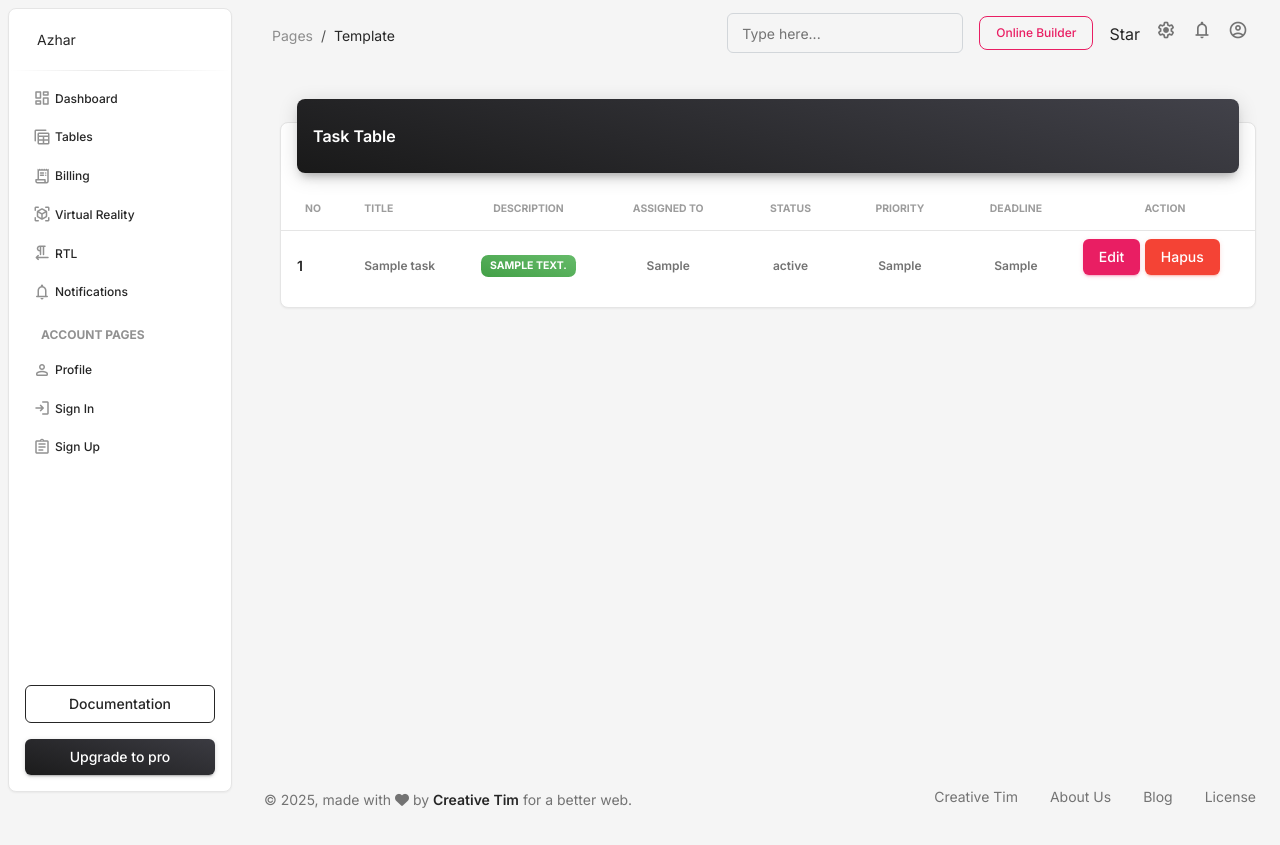
After one commit to ahay0123/task_management, a PHP site: page /task.php in a window 1280 px wide. The commit adds this page. Run offline with PHP 8.4, Linux system fonts and the light colour scheme; tables that the repository leaves empty or names only in its code hold one stand-in row (values such as "Sample post"); some libraries are stand-ins or nearby versions.

Commit message:
menambahkan halaman tasks dan fitur menampilkan data tasks

```diff
--- /dev/null
+++ b/function.php
@@ -0,0 +1,15 @@
+<?php
+// panggil file koneksi.php
+require_once('koneksi.php');
+
+// membuat query ke / dari database
+function query($query) {
+    global $koneksi;
+    $result = mysqli_query($koneksi, $query);
+    $rows = [];
+    while ($row = mysqli_fetch_assoc($result)) {
+        $rows[] = $row;
+    }
+    return $rows;
+}
+?>
--- /dev/null
+++ b/koneksi.php
@@ -0,0 +1,8 @@
+<?php
+define('HOST_NAME','localhost');
+define('USER_NAME','root');
+define('PASSWORD','');
+define('DB_NAME','task_management');
+
+$koneksi = mysqli_connect(HOST_NAME,USER_NAME,PASSWORD,DB_NAME);
+?>
--- /dev/null
+++ b/task.php
@@ -0,0 +1,102 @@
+<?php
+require_once('function.php');
+include_once('template/header.php');
+?>
+
+<div class="container-fluid py-4">
+    <div class="row min-vh-80 h-100">
+        <div class="col-12">
+            <div class="ms-3">
+                <!-- <h3 class="mb-0 h4 font-weight-bolder">Task</h3> -->
+                <!-- <p class="mb-4">
+                    Check the sales, value and bounce rate by country.
+                </p> -->
+                <div class="container-fluid py-2">
+                    <div class="row">
+                        <div class="col-12">
+                            <div class="card my-4">
+                                <div class="card-header p-0 position-relative mt-n4 mx-3 z-index-2">
+                                    <div class="bg-gradient-dark shadow-dark border-radius-lg pt-4 pb-3">
+                                        <h6 class="text-white text-capitalize ps-3">Task table</h6>
+                                    </div>
+                                </div>
+                                <div class="card-body px-0 pb-2">
+                                    <div class="table-responsive p-0">
+                                        <table class="table align-items-center mb-0">
+                                            <thead>
+                                                <tr>
+                                                    <th class="text-uppercase text-secondary text-xxs font-weight-bolder opacity-7">No</th>
+                                                    <th class="text-uppercase text-secondary text-xxs font-weight-bolder opacity-7 ps-2">Title</th>
+                                                    <th class="text-center text-uppercase text-secondary text-xxs font-weight-bolder opacity-7">Description</th>
+                                                    <th class="text-center text-uppercase text-secondary text-xxs font-weight-bolder opacity-7">Assigned to</th>
+                                                    <th class="text-center text-uppercase text-secondary text-xxs font-weight-bolder opacity-7">Status</th>
+                                                    <th class="text-center text-uppercase text-secondary text-xxs font-weight-bolder opacity-7">Priority</th>
+                                                    <th class="text-center text-uppercase text-secondary text-xxs font-weight-bolder opacity-7">deadline</th>
+                                                    <th class="text-center text-uppercase text-secondary text-xxs font-weight-bolder opacity-7">Action</th>
+
+                                                    <!-- <th class="text-secondary opacity-7">Sat</th> -->
+                                                </tr>
+                                            </thead>
+                                            <tbody>
+                                                <?php
+                                                // penomoran
+                                                $no = 1;
+                                                // query untuk memanggil semua data dari tabel task
+                                                $task_tabel = query("SELECT * from tasks");
+                                                foreach($task_tabel as $task) : ?>
+                                                <tr>
+                                                    <td>
+                                                        <div class="d-flex px-2 py-1">
+                                                            <div class="d-flex flex-column justify-content-center">
+                                                                <h6 class="mb-0 text-sm"><?= $no++?></h6>
+                                                                <!-- <p class="text-xs text-secondary mb-0"></p> -->
+                                                            </div>
+                                                        </div>
+                                                    </td>
+
+                                                    <td>
+                                                        <p class="text-xs font-weight-bold mb-0"><?= $task['title']?></p>
+                                                    </td>
+
+                                                    <td class="align-middle text-center text-sm">
+                                                        <span class="badge badge-sm bg-gradient-success"><?= $task['description']?></span>
+                                                    </td>
+
+                                                    <td class="align-middle text-center">
+                                                        <span class="text-secondary text-xs font-weight-bold"><?= $task['assigned_to']?></span>
+                                                    </td>
+
+                                                    <td class="align-middle text-center">
+                                                        <span class="text-secondary text-xs font-weight-bold"><?= $task['status']?></span>
+                                                    </td>
+
+                                                    <td class="align-middle text-center">
+                                                        <span class="text-secondary text-xs font-weight-bold"><?= $task['priority']?></span>
+                                                    </td>
+
+                                                    <td class="align-middle text-center">
+                                                        <span class="text-secondary text-xs font-weight-bold"><?= $task['deadline']?></span>
+                                                    </td>
+
+                                                    <td class="align-middle">
+                                                    <button type="button" class="btn btn-primary">Edit</button>
+                                                    <button type="button" class="btn btn-danger">Hapus</button>
+                                                    </td>
+                                                </tr>
+                                                <?php endforeach; ?>
+                                            </tbody>
+                                        </table>
+                                    </div>
+                                </div>
+                            </div>
+                        </div>
+                    </div>
+                </div>
+            </div>
+        </div>
+    </div>
+</div>
+
+<?php
+include_once('template/footer.php')
+?>
--- a/template/navbar.php
+++ b/template/navbar.php
@@ -5,6 +5,7 @@
             <li class="breadcrumb-item text-sm"><a class="opacity-5 text-dark" href="javascript:;">Pages</a></li>
             <li class="breadcrumb-item text-sm text-dark active" aria-current="page">Template</li>
           </ol>
+          <!-- <h6 class="font-weight-bolder mb-0">Dashboard</h6> -->
         </nav>
         <div class="collapse navbar-collapse mt-sm-0 mt-2 me-md-0 me-sm-4" id="navbar">
           <div class="ms-md-auto pe-md-3 d-flex align-items-center">
--- a/template/sidebar.php
+++ b/template/sidebar.php
@@ -1,7 +1,9 @@
 <aside class="sidenav navbar navbar-vertical navbar-expand-xs border-radius-lg fixed-start ms-2  bg-white my-2" id="sidenav-main">
     <div class="sidenav-header">
       <i class="fas fa-times p-3 cursor-pointer text-dark opacity-5 position-absolute end-0 top-0 d-none d-xl-none" aria-hidden="true" id="iconSidenav"></i>
-      <!--   -->
+      <a class="navbar-brand px-4 py-3 m-0" href=" https://demos.creative-tim.com/material-dashboard/pages/dashboard " target="_blank">
+        <span class="ms-1 text-sm text-dark">Azhar</span>
+      </a>
     </div>
     <hr class="horizontal dark mt-0 mb-2">
     <div class="collapse navbar-collapse  w-auto " id="sidenav-collapse-main">
```
Also changed, not shown: index.php (+14 -3 lines).
